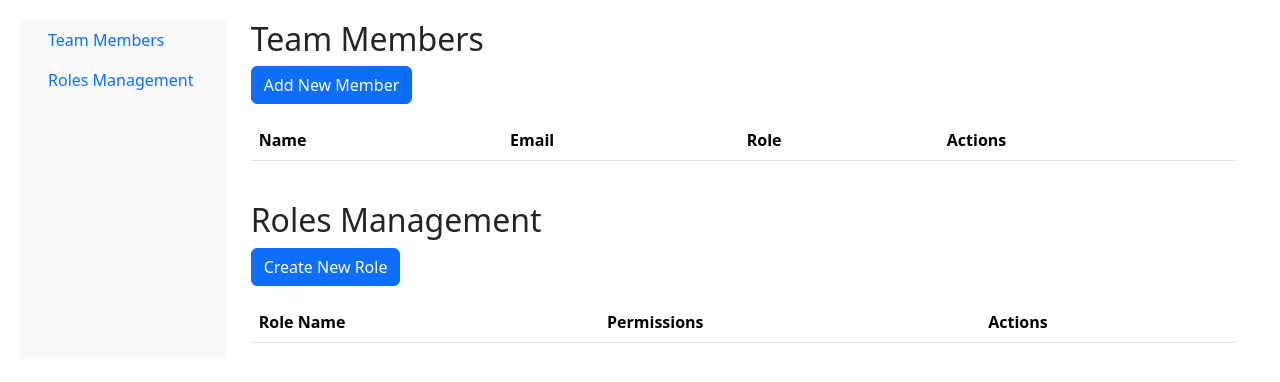
After one commit to Youcode-Classe-E-2024-2025/hamza_echchabli_projet, a PHP site: page /views/adminDashboard.php in a window 1280 px wide. The commit adds this page. Shown: the top 382 px of the page. Run offline with PHP 8.4, Linux system fonts and the light colour scheme; lists and menus that the app fills with data are empty.

```diff
--- /dev/null
+++ b/views/adminDashboard.php
@@ -0,0 +1,152 @@
+<!DOCTYPE html>
+<html lang="en">
+<head>
+    <meta charset="UTF-8">
+    <meta name="viewport" content="width=device-width, initial-scale=1.0">
+    <title>Admin Dashboard - Team Management</title>
+    <link rel="stylesheet" href="https://cdnjs.cloudflare.com/ajax/libs/font-awesome/6.0.0/css/all.min.css">
+    <link rel="stylesheet" href="/css/allStyling.css">
+    <link href="https://cdn.jsdelivr.net/npm/bootstrap@5.3.2/dist/css/bootstrap.min.css" rel="stylesheet">
+</head>
+<body>
+    <div class="container-fluid">
+        <div class="row">
+            <!-- Sidebar -->
+            <nav id="sidebar" class="col-md-3 col-lg-2 d-md-block bg-light sidebar">
+                <div class="position-sticky">
+                    <ul class="nav flex-column">
+                        <li class="nav-item">
+                            <a class="nav-link active" href="#teamMembers">
+                                Team Members
+                            </a>
+                        </li>
+                        <li class="nav-item">
+                            <a class="nav-link" href="#roles">
+                                Roles Management
+                            </a>
+                        </li>
+                    </ul>
+                </div>
+            </nav>
+
+            <!-- Main Content -->
+            <main class="col-md-9 ms-sm-auto col-lg-10 px-md-4">
+                <section id="left" class="sectStyle">
+                    <!-- Team Members Section -->
+                    <div id="teamMembers" class="dashboard-section">
+                        <h2>Team Members</h2>
+                        <div class="mb-3">
+                            <button class="btn btn-primary" id="addMemberBtn">Add New Member</button>
+                        </div>
+                        <div class="table-responsive">
+                            <table class="table table-striped">
+                                <thead>
+                                    <tr>
+                                        <th>Name</th>
+                                        <th>Email</th>
+                                        <th>Role</th>
+                                        <th>Actions</th>
+                                    </tr>
+                                </thead>
+                                <tbody id="teamMembersTable">
+                                    <!-- Team members will be loaded here dynamically -->
+                                </tbody>
+                            </table>
+                        </div>
+                    </div>
+
+                    <!-- Roles Management Section -->
+                    <div id="roles" class="dashboard-section mt-4">
+                        <h2>Roles Management</h2>
+                        <div class="mb-3">
+                            <button class="btn btn-primary" id="addRoleBtn">Create New Role</button>
+                        </div>
+                        <div class="table-responsive">
+                            <table class="table table-striped">
+                                <thead>
+                                    <tr>
+                                        <th>Role Name</th>
+                                        <th>Permissions</th>
+                                        <th>Actions</th>
+                                    </tr>
+                                </thead>
+                                <tbody id="rolesTable">
+                                    <!-- Roles will be loaded here dynamically -->
+                                </tbody>
+                            </table>
+                        </div>
+                    </div>
+                </section>
+            </main>
+        </div>
+    </div>
+
+    <!-- Modals -->
+    <!-- Add Member Modal -->
+    <div class="modal fade" id="addMemberModal" tabindex="-1">
+        <div class="modal-dialog">
+            <div class="modal-content">
+                <div class="modal-header">
+                    <h5 class="modal-title">Add New Team Member</h5>
+                    <button type="button" class="btn-close" data-bs-dismiss="modal"></button>
+                </div>
+                <div class="modal-body">
+                    <form id="addMemberForm">
+                        <div class="mb-3">
+                            <label for="memberName" class="form-label">Name</label>
+                            <input type="text" class="form-control" id="memberName" required>
+                        </div>
+                        <div class="mb-3">
+                            <label for="memberEmail" class="form-label">Email</label>
+                            <input type="email" class="form-control" id="memberEmail" required>
+                        </div>
+                        <div class="mb-3">
+                            <label for="memberRole" class="form-label">Role</label>
+                            <select class="form-control" id="memberRole" required>
+                                <!-- Roles will be loaded here dynamically -->
+                            </select>
+                        </div>
+                    </form>
+                </div>
+                <div class="modal-footer">
+                    <button type="button" class="btn btn-secondary" data-bs-dismiss="modal">Close</button>
+                    <button type="button" class="btn btn-primary" id="saveMemberBtn">Save Member</button>
+                </div>
+            </div>
+        </div>
+    </div>
+
+    <!-- Add Role Modal -->
+    <div class="modal fade" id="addRoleModal" tabindex="-1">
+        <div class="modal-dialog">
+            <div class="modal-content">
+                <div class="modal-header">
+                    <h5 class="modal-title">Create New Role</h5>
+                    <button type="button" class="btn-close" data-bs-dismiss="modal"></button>
+                </div>
+                <div class="modal-body">
+                    <form id="addRoleForm">
+                        <div class="mb-3">
+                            <label for="roleName" class="form-label">Role Name</label>
+                            <input type="text" class="form-control" id="roleName" required>
+                        </div>
+                        <div class="mb-3">
+                            <label class="form-label">Permissions</label>
+                            <div id="permissionsCheckboxes">
+                                <!-- Permissions checkboxes will be loaded here dynamically -->
+                            </div>
+                        </div>
+                    </form>
+                </div>
+                <div class="modal-footer">
+                    <button type="button" class="btn btn-secondary" data-bs-dismiss="modal">Close</button>
+                    <button type="button" class="btn btn-primary" id="saveRoleBtn">Save Role</button>
+                </div>
+            </div>
+        </div>
+    </div>
+
+    <script src="https://cdn.jsdelivr.net/npm/bootstrap@5.3.2/dist/js/bootstrap.bundle.min.js"></script>
+    <script src="/public/js/adminDashboard.js"></script>
+</body>
+</html>
--- a/views/kanbanDisplay.php
+++ b/views/kanbanDisplay.php
@@ -13,6 +13,8 @@ if (!$project_id) {
 // Get project details
 $projectModel = new ProjectModel();
 $taskModel = new TaskModel();
+
+
 ?>
 <!DOCTYPE html>
 <html lang="en" data-theme="dark">
@@ -181,6 +183,7 @@ $taskModel = new TaskModel();
     </div>
 
 
+
     <script>
         // Store project ID for JavaScript use
         const projectId = <?php echo json_encode($project_id); ?>;
```
Also changed, not shown: controllers/memberController.php (+6 -2 lines), controllers/taskController.php (+58 -8 lines), models/projectModel.php (+49 -0 lines), public/js/kanban.js (+3 -4 lines).
